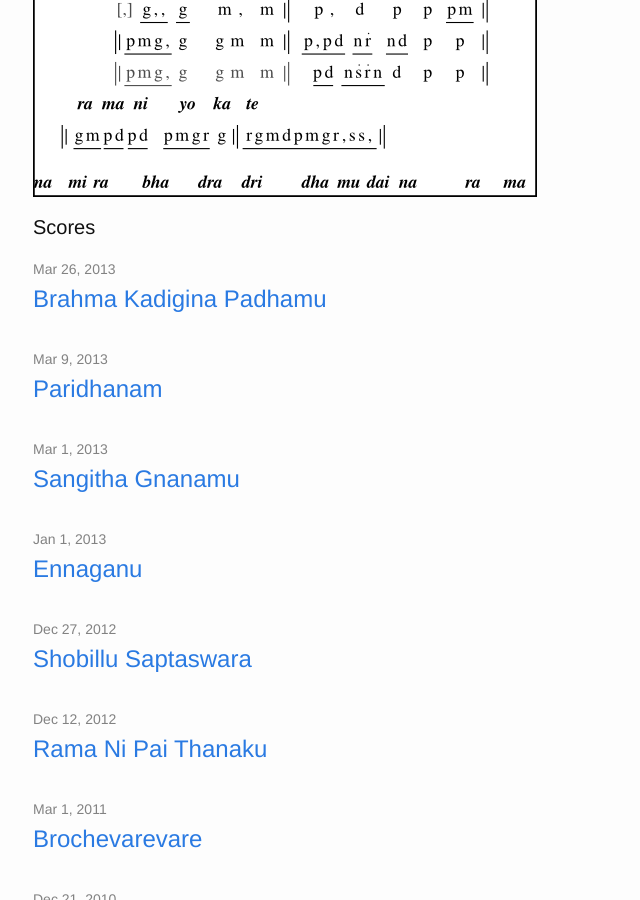
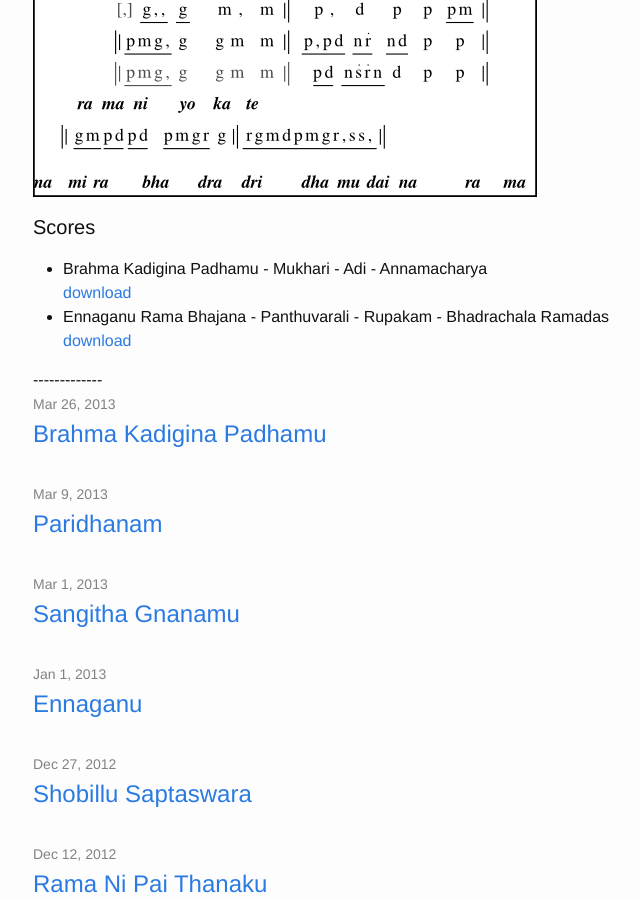
Before and after one commit to ananthp/carnatic_scores, a Jekyll site: the page built from index.markdown, in a window 1280 px wide and 900 px high, scrolled down 307 px. Shown: the whole window, without its empty margins (237-877 px from the left). Built offline with Jekyll 4.4.1, drawn with Linux system fonts in a browser that asks for light colours.

Commit message:
started modeling scores list as data rather than blog posts

```diff
--- /dev/null
+++ b/_data/scores.yaml
@@ -0,0 +1,11 @@
+- title: Brahma Kadigina Padhamu
+  composer: Annamacharya
+  ragam: Mukhari
+  talam: Adi
+  download: https://github.com/ananthp/carnatic_scores/raw/master/brahma_kadigina.pdf
+
+- title: Ennaganu Rama Bhajana
+  composer: Bhadrachala Ramadas
+  ragam: Panthuvarali
+  talam: Rupakam
+  download: https://github.com/ananthp/carnatic_scores/raw/master/ennaganu-panthuvarali.pdf
--- a/index.markdown
+++ b/index.markdown
@@ -10,6 +10,15 @@ A collection of beautiful, hand-crafted Notations for Krithis, Keerthanas, Varna
 <div class="home">
 
   <h1 class="page-heading">Scores</h1>
+
+  <ul>
+    {% for score in site.data.scores %}
+        <li> {{ score.title }} - {{ score.ragam }} - {{ score.talam }} - {{ score.composer }} <br /> </li>
+        <a href="{{ score.download }}">download</a>
+    {% endfor %}
+  </ul>
+
+-------------
 
   <ul class="post-list">
     {% for post in site.posts %}
```
